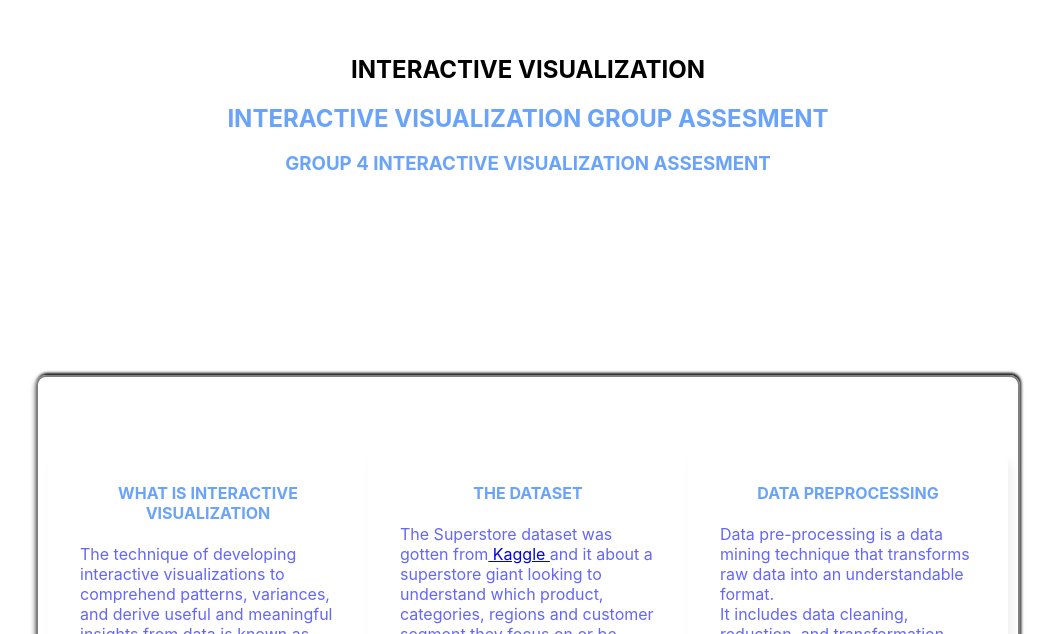
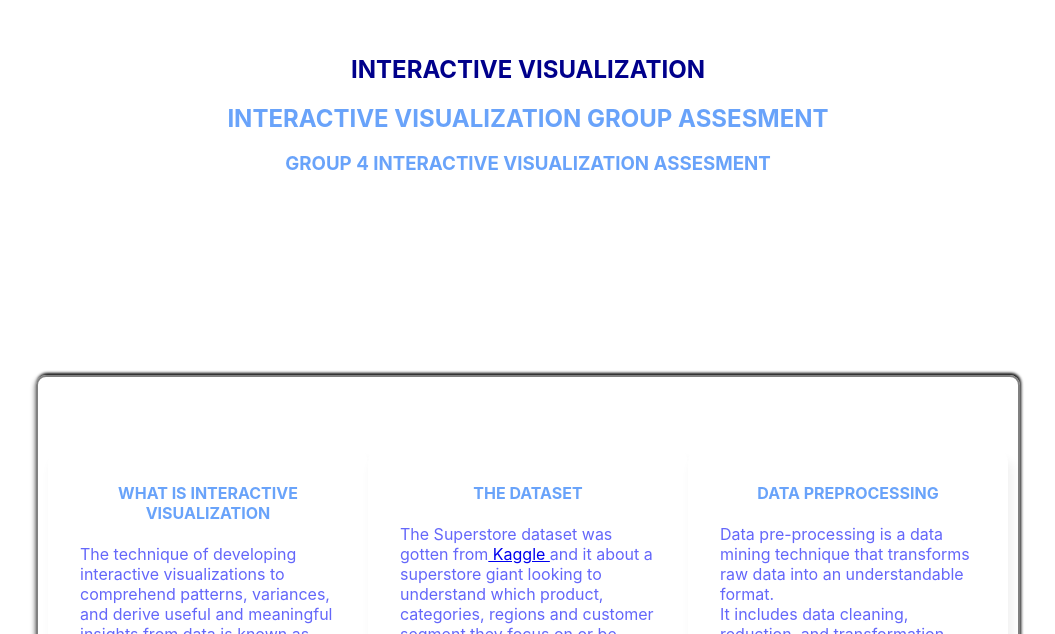
Before and after one commit to Sir-Newton/BBsTeams, a Next.js app in the folder BBsTeams/: page / in a window 1280 px wide. Shown: the part 166-800 px from the top of the page, without its empty margins (112-1167 px from the left). Built offline with nearby package versions, Linux system fonts and the light colour scheme.

Commit message:
Update globals.css

```diff
--- a/BBsTeams/styles/globals.css
+++ b/BBsTeams/styles/globals.css
@@ -114,6 +114,9 @@ code {
 .sky {
  color: rgb(105, 163, 250);
 }
+.darksky {
+    color: darkblue;
+}
 .chart-paragraph {
   color: rgb(128, 0, 128);
 }
```
